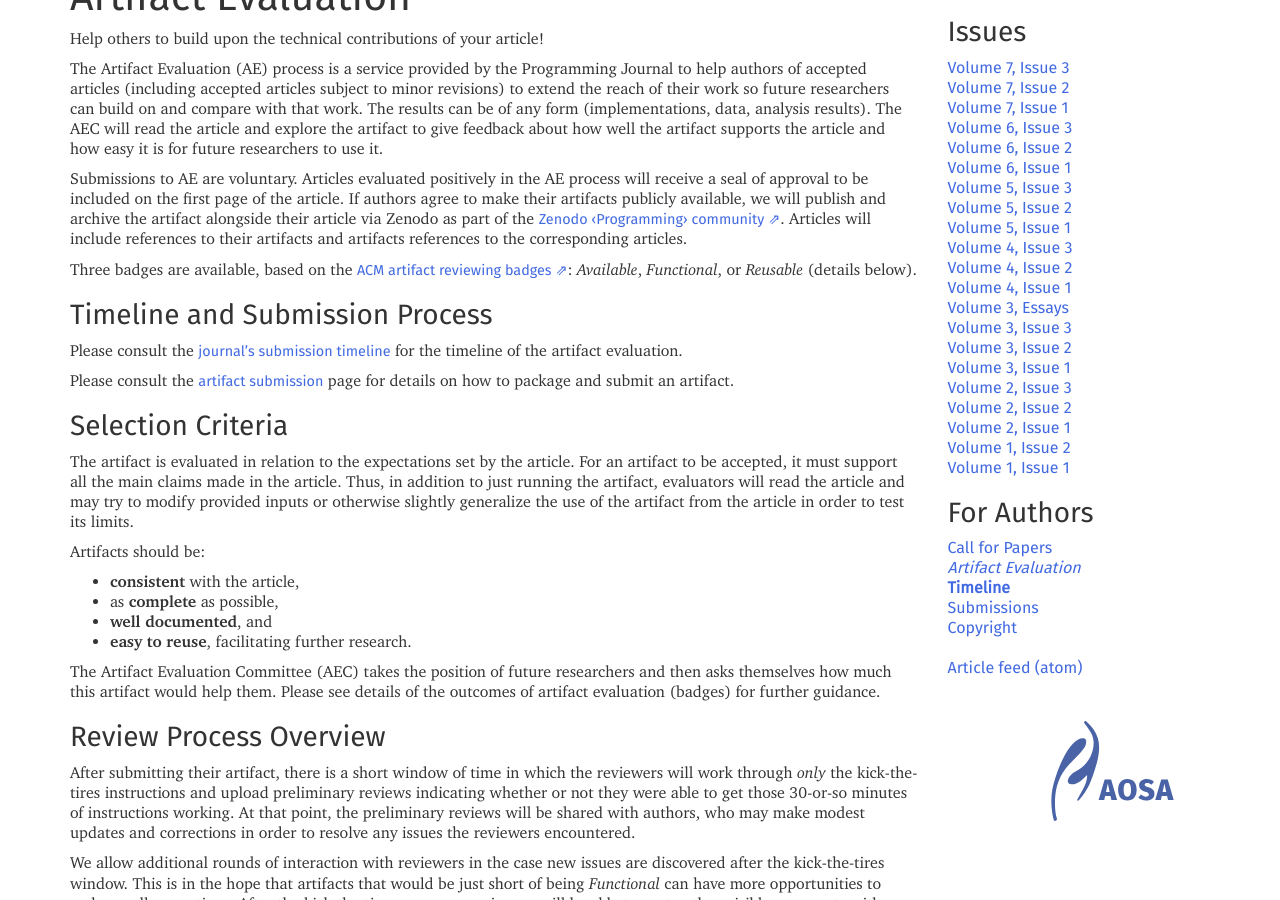
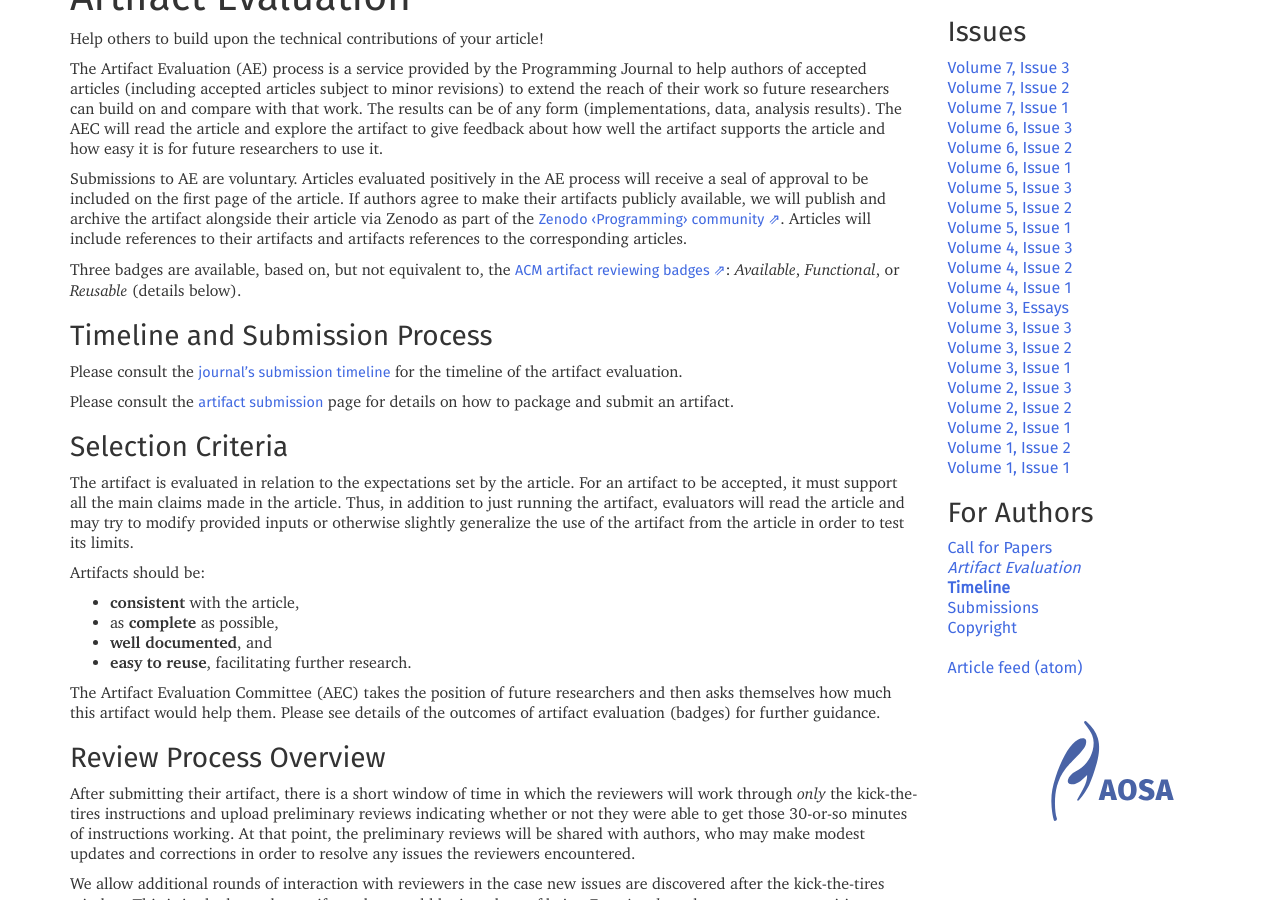
Before and after one commit to programming-journal/programming-journal.github.io, a Jekyll site: the page built from artifact-evaluation/index.markdown, in a window 1280 px wide and 900 px high, scrolled down 310 px. Built offline with Jekyll 4.4.1, drawn with Linux system fonts in a browser that asks for light colours.

Commit message:
Qualifies <P> badges relation to ACM badges

```diff
--- a/artifact-evaluation/index.markdown
+++ b/artifact-evaluation/index.markdown
@@ -13,7 +13,7 @@ Submissions to AE are voluntary. Articles evaluated positively in the AE process
 If authors agree to make their artifacts publicly available, we will publish and archive the artifact alongside their article via Zenodo as part of the [Zenodo ‹Programming› community](https://zenodo.org/communities/programming/).
 Articles will include references to their artifacts and artifacts references to the corresponding articles.
 
-Three badges are available, based on the [ACM artifact reviewing badges](https://www.acm.org/publications/policies/artifact-review-and-badging-current): _Available_, _Functional_, or _Reusable_ (details below).
+Three badges are available, based on, but not equivalent to, the [ACM artifact reviewing badges](https://www.acm.org/publications/policies/artifact-review-and-badging-current): _Available_, _Functional_, or _Reusable_ (details below).
 
 ### Timeline and Submission Process
 
```
